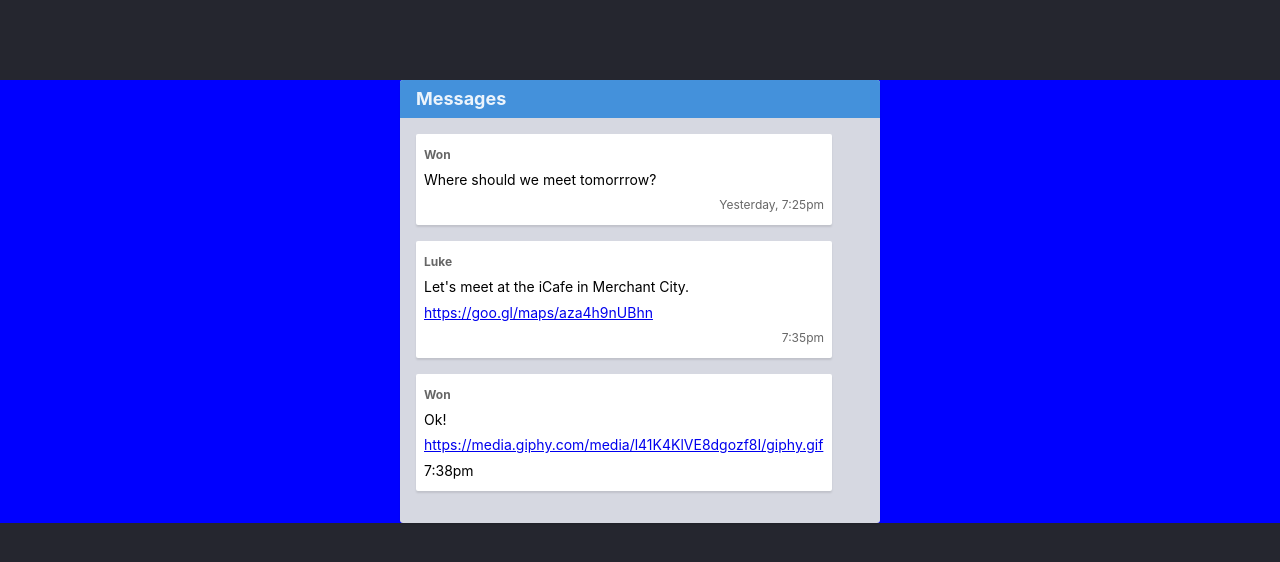
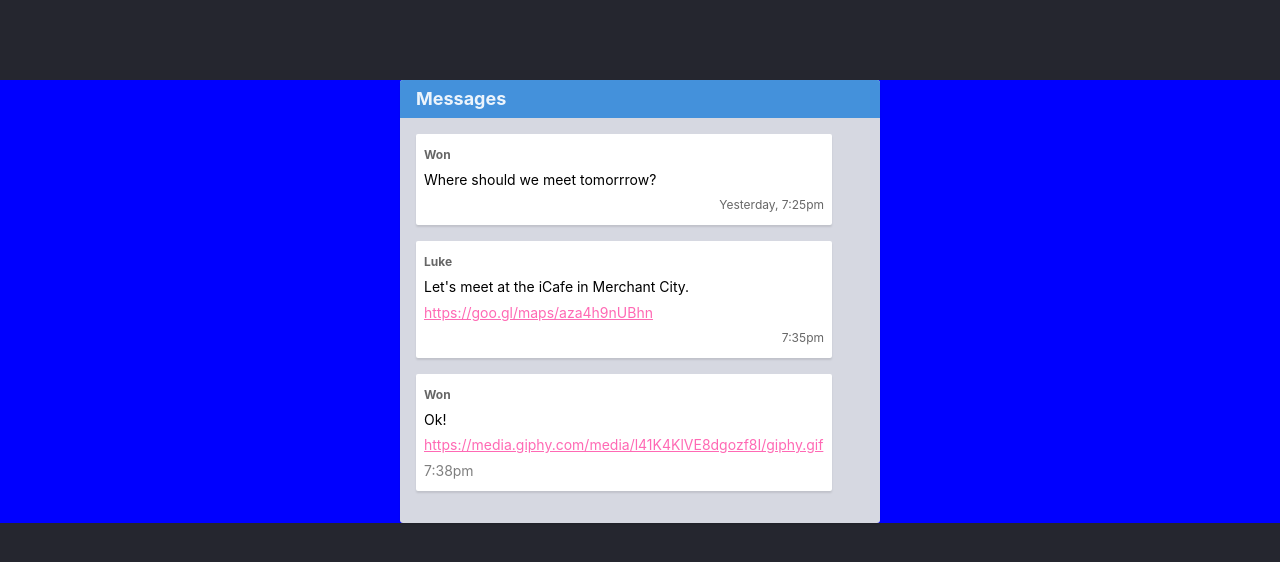
Before and after one commit to ahmadhamdach/repo, a website: page week-1/6-css-properties/index.html in a window 1280 px wide. Drawn offline with Linux system fonts and the light colour scheme.

Commit message:
completed

```diff
--- a/week-1/6-css-properties/index.html
+++ b/week-1/6-css-properties/index.html
@@ -43,7 +43,7 @@
               >https://media.giphy.com/media/l41K4KlVE8dgozf8I/giphy.gif</a
             >
           </p>
-          <time class="message__time, 2">7:38pm</time>
+          <time class="message__time, a2">7:38pm</time>
         </div>
       </div>
     </div>
--- a/week-1/6-css-properties/styles.css
+++ b/week-1/6-css-properties/styles.css
@@ -3,7 +3,10 @@ body{
 	font-size:0.9rem;
 		background-color:blue;
 }
-.2
+.a2
 {
 	opacity:50%;
 }
+a {
+	color: hotpink;
+  }
```
